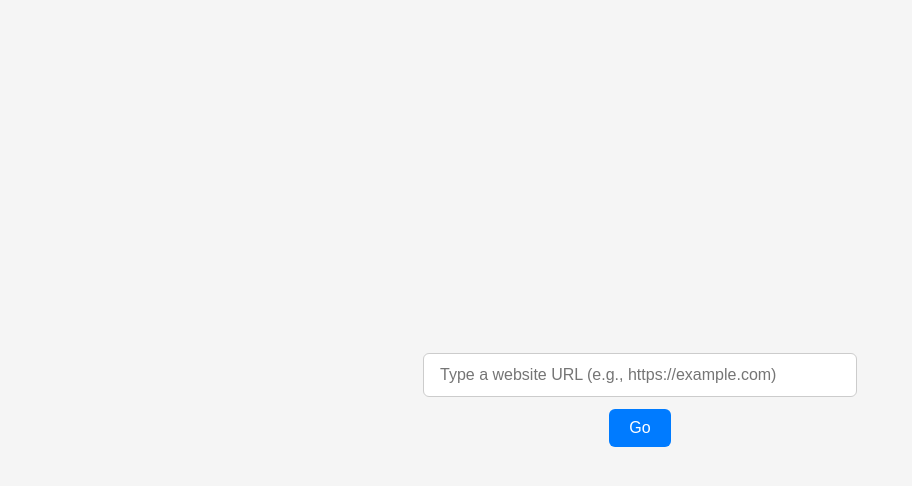
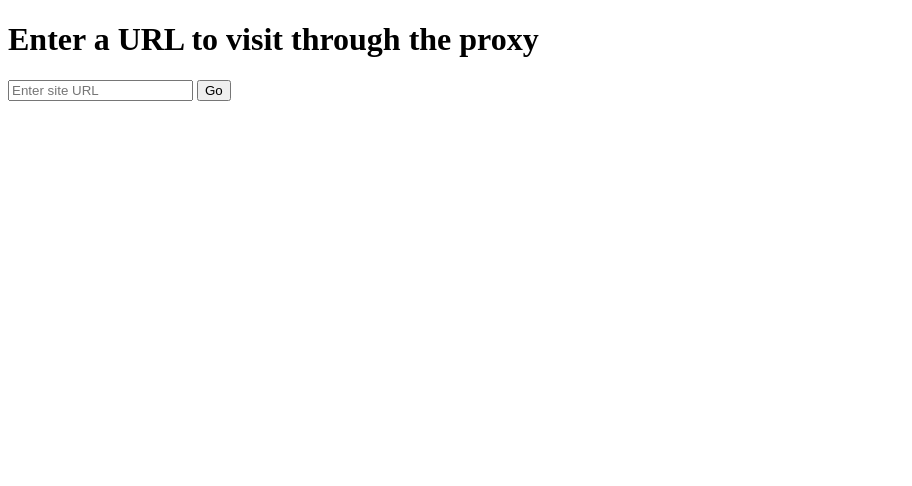
Before and after one commit to nickgri72-ops/proxy, a website: page index.html in a window 1280 px wide. Shown: the whole page, without its empty margins (0-912 px from the left). Drawn offline with Linux system fonts and the light colour scheme.

Commit message:
Update index.html

```diff
--- a/index.html
+++ b/index.html
@@ -1,61 +1,13 @@
 <!DOCTYPE html>
-<html lang="en">
+<html>
 <head>
-  <meta charset="UTF-8">
-  <meta name="viewport" content="width=device-width, initial-scale=1.0">
-  <title>Start Page</title>
-  <style>
-    body {
-      display: flex;
-      justify-content: center;
-      align-items: center;
-      height: 100vh;
-      margin: 0;
-      background: #f5f5f5;
-      font-family: Arial, sans-serif;
-      flex-direction: column;
-    }
-    input[type="text"] {
-      width: 400px;
-      max-width: 90%;
-      padding: 12px 16px;
-      font-size: 1rem;
-      border-radius: 6px;
-      border: 1px solid #ccc;
-      outline: none;
-      margin-bottom: 12px;
-    }
-    button {
-      padding: 10px 20px;
-      font-size: 1rem;
-      border: none;
-      border-radius: 6px;
-      background-color: #007bff;
-      color: white;
-      cursor: pointer;
-    }
-    button:hover {
-      background-color: #0056b3;
-    }
-  </style>
+  <title>Proxy Start Page</title>
 </head>
 <body>
-  <input type="text" id="urlInput" placeholder="Type a website URL (e.g., https://example.com)">
-  <button onclick="goToSite()">Go</button>
-
-  <script>
-    function goToSite() {
-      const url = document.getElementById('urlInput').value;
-      if (!url) return;
-      // Add https:// if user doesn't type it
-      const fullUrl = url.startsWith('http://') || url.startsWith('https://') ? url : 'https://' + url;
-      window.location.href = fullUrl;
-    }
-
-    // Allow pressing Enter to go
-    document.getElementById('urlInput').addEventListener('keypress', function(e) {
-      if (e.key === 'Enter') goToSite();
-    });
-  </script>
+  <h1>Enter a URL to visit through the proxy</h1>
+  <form action="/proxy" method="GET">
+    <input name="url" placeholder="Enter site URL" required />
+    <button type="submit">Go</button>
+  </form>
 </body>
 </html>
```
